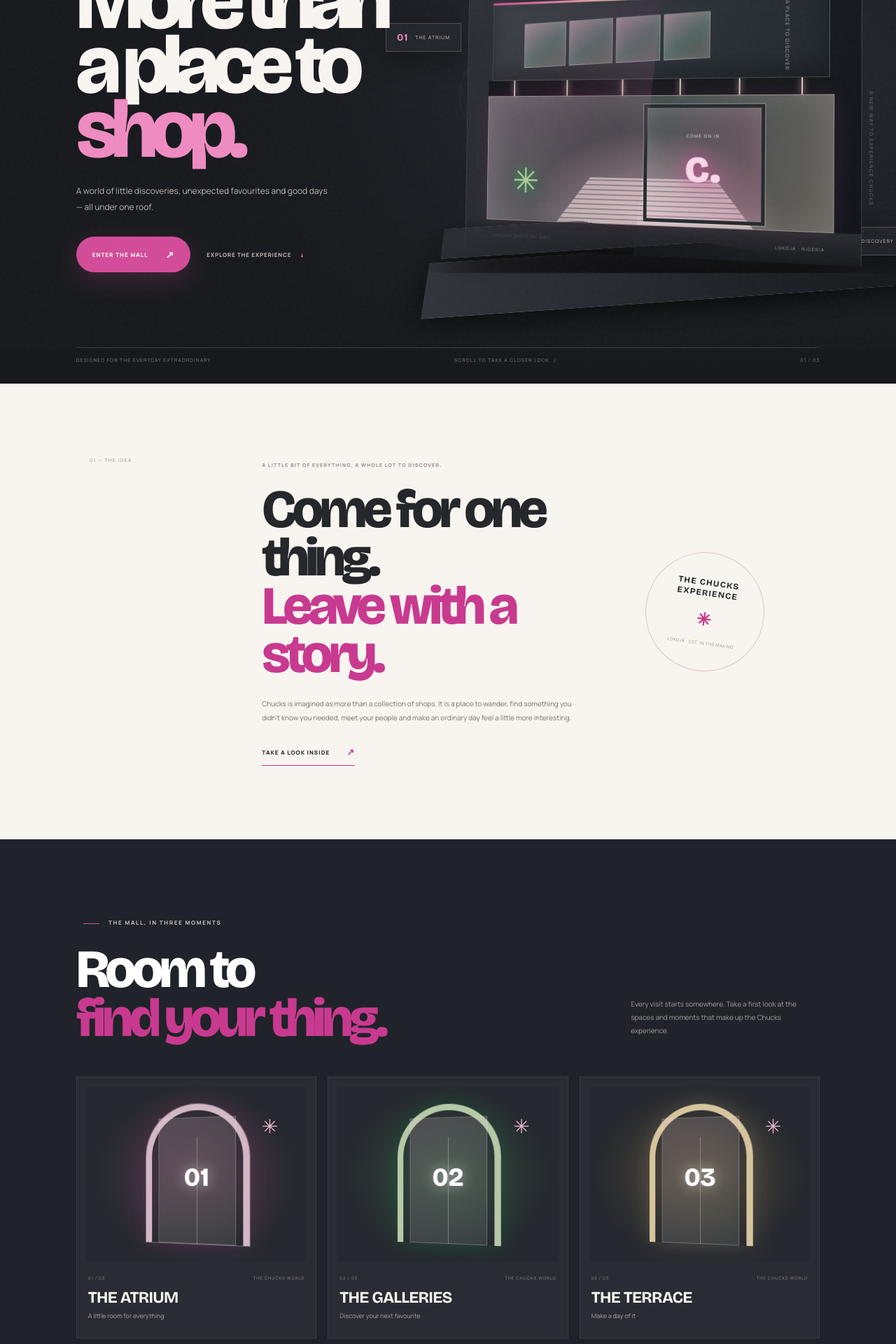
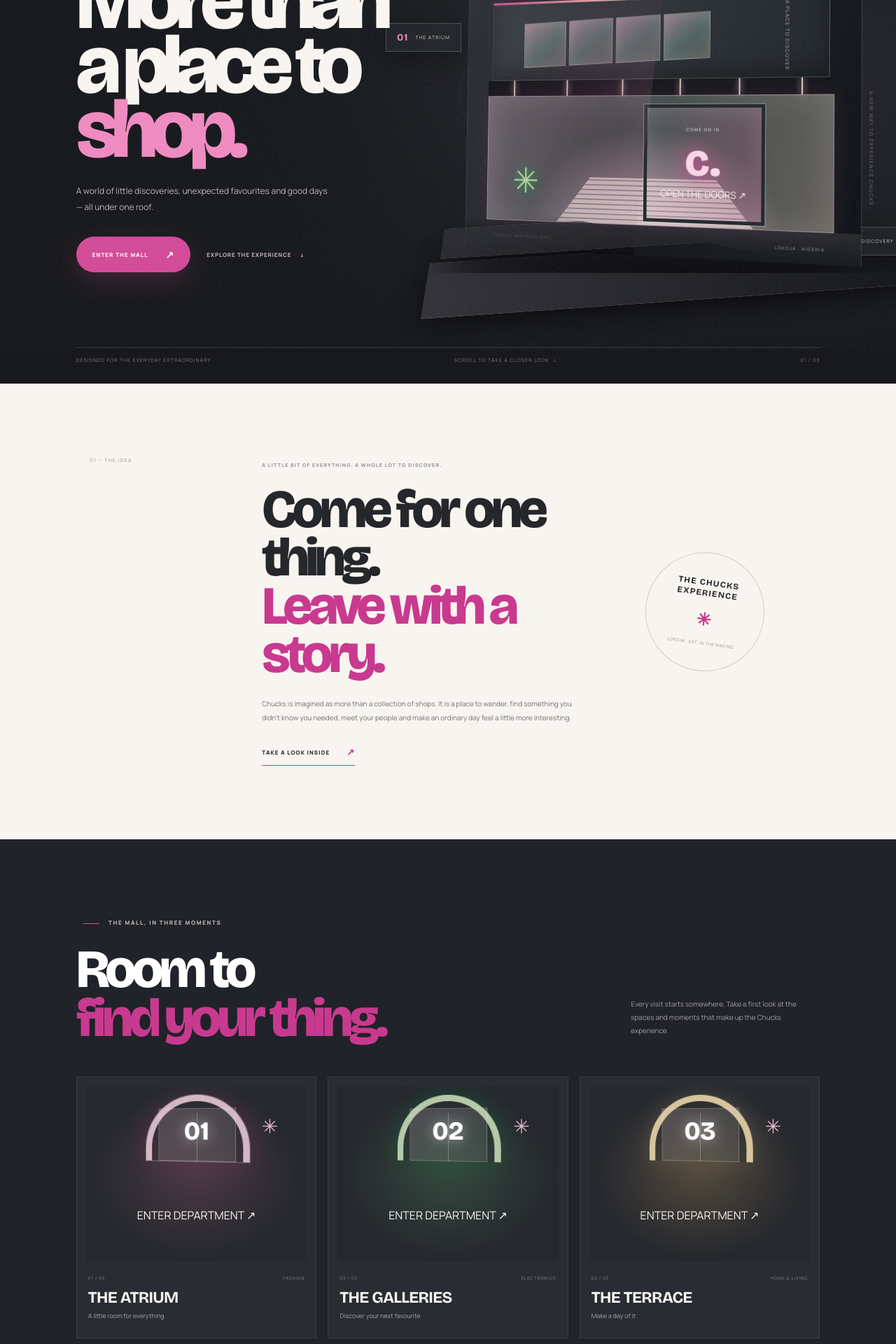
Before and after one commit to suleiman2799-svg/chucks-digital-storefront, a Next.js app: page / in a window 1280 px wide. Shown: the part 300-2220 px from the top of the page at 70% size. Built offline with nearby package versions, Linux system fonts and the light colour scheme.

Commit message:
Make cinematic landing departments interactive

```diff
--- a/app/page.jsx
+++ b/app/page.jsx
@@ -2,9 +2,9 @@
 import { useEffect, useState } from "react";
 
 const wings = [
-  { n: "01", name: "THE ATRIUM", detail: "A little room for everything", tone: "rose" },
-  { n: "02", name: "THE GALLERIES", detail: "Discover your next favourite", tone: "green" },
-  { n: "03", name: "THE TERRACE", detail: "Make a day of it", tone: "gold" },
+  { n: "01", name: "THE ATRIUM", detail: "A little room for everything", tone: "rose", department: "Fashion" },
+  { n: "02", name: "THE GALLERIES", detail: "Discover your next favourite", tone: "green", department: "Electronics" },
+  { n: "03", name: "THE TERRACE", detail: "Make a day of it", tone: "gold", department: "Home & Living" },
 ];
 export default function Landing() {
   const [ready, setReady] = useState(false);
@@ -36,7 +36,7 @@
           <div className="roof-line" />
           <div className="upper-volume"><div className="upper-window"><i/><i/><i/><i/></div><div className="upper-sign">A PLACE TO DISCOVER</div></div>
           <div className="colonnade"><i/><i/><i/><i/><i/><i/></div>
-          <div className="glass-lobby"><div className="lobby-light"/><div className="lobby-stairs"/><div className="lobby-plants">✳</div><div className="entry-portal"><span>COME ON IN</span><b>c.</b></div></div>
+          <div className="glass-lobby"><div className="lobby-light"/><div className="lobby-stairs"/><div className="lobby-plants">✳</div><a className="entry-portal" href="/shop" aria-label="Enter Chucks Shopping Mall"><span>COME ON IN</span><b>c.</b><small className="portal-enter">OPEN THE DOORS ↗</small></a></div>
           <div className="mall-plinth"><span>CHUCKS SHOPPING MALL</span><span>LOKOJA · NIGERIA</span></div>
         </div>
         <div className="architecture-shadow" />
@@ -53,7 +53,7 @@
     </section>
     <section className="arrival-wings">
       <div className="wings-heading"><div><span className="arrival-kicker"><span/> THE MALL, IN THREE MOMENTS</span><h2>Room to<br/><em>find your thing.</em></h2></div><p>Every visit starts somewhere. Take a first look at the spaces and moments that make up the Chucks experience.</p></div>
-      <div className="wing-grid">{wings.map((w,i)=><article className={"wing-card wing-"+w.tone} key={w.n}><div className="wing-art"><div className="wing-arch"><div/><i/><b>{w.n}</b></div><span className="wing-orbit">✳</span></div><div className="wing-meta"><span>{w.n} / 03</span><span>THE CHUCKS WORLD</span></div><h3>{w.name}</h3><p>{w.detail}</p></article>)}</div>
+      <div className="wing-grid">{wings.map((w)=><a className={"wing-card wing-"+w.tone} key={w.n} href={"/shop?department="+encodeURIComponent(w.department)+"#picks"} aria-label={"Explore "+w.department}><div className="wing-art"><div className="wing-arch"><div/><i/><b>{w.n}</b></div><span className="wing-orbit">✳</span><span className="wing-enter">ENTER DEPARTMENT ↗</span></div><div className="wing-meta"><span>{w.n} / 03</span><span>{w.department.toUpperCase()}</span></div><h3>{w.name}</h3><p>{w.detail}</p></a>)}</div>
     </section>
     <section className="arrival-invitation" id="visit-chucks"><div className="invitation-orb"/><div className="invitation-copy"><span className="arrival-kicker"><span/> YOUR NEXT DISCOVERY STARTS HERE</span><h2>Shall we<br/><em>step inside?</em></h2><p>Explore the store, wander through the collections and see what catches your eye.</p><a href="/shop" className="arrival-primary">ENTER CHUCKS <span>↗</span></a></div><div className="invitation-door"><div className="door-frame"><div className="door-glass"><span>c.</span><small>WELCOME IN</small></div><div className="door-glass second"/></div><div className="door-step"/></div><div className="invitation-foot"><span>CHUCKS SHOPPING MALL · LOKOJA, NIGERIA</span><span>THE DOORS TO DISCOVERY ARE OPEN ↗</span></div></section>
     <footer className="arrival-footer"><a className="arrival-brand" href="/"><span>c<span>.</span></span><b>CHUCKS<small>SHOPPING MALL · LOKOJA</small></b></a><div className="arrival-footer-links"><a href="#architecture">BACK TO TOP ↑</a><a href="/shop">ENTER STORE ↗</a></div><p>A LITTLE BIT OF EVERYTHING. A WHOLE LOT TO DISCOVER.</p><div className="arrival-legal"><span>© 2026 CHUCKS SHOPPING MALL</span><span>VISUAL PROTOTYPE · SAMPLE EXPERIENCE</span><span>LOKOJA, NIGERIA</span></div><div className="arrival-credit">DESIGNED &amp; DEVELOPED BY <a href="https://github.com/suleiman2799-svg" target="_blank" rel="noreferrer">suleiman_cr7</a></div>
```
